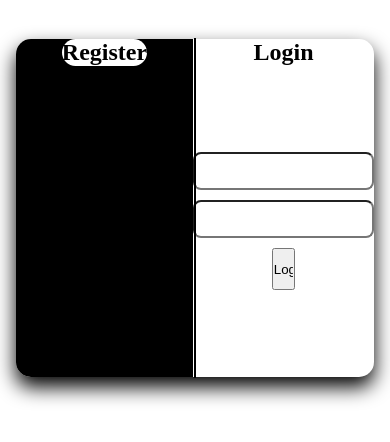
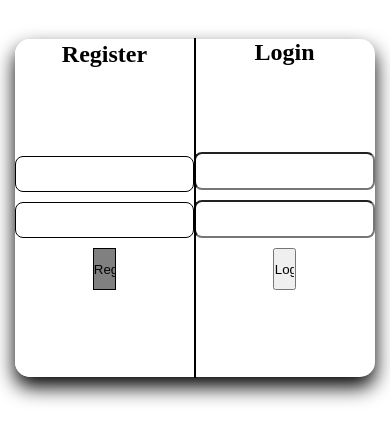
Before and after one commit to Joao-Sant-Ana/Cheat-Galaxy1, a plain HTML site: page login.html in a window 390 px wide. Both pictures are taken after a click on the element "Register". Drawn offline with Linux system fonts and the light colour scheme.

Commit message:
Lado esquerdo concluido
Lado esquerdo da animação feito, falta apenas fazer o lado direito.

Acresentar tarefa:
Deixar a tela de login com melhor responsividade.

```diff
--- a/login.css
+++ b/login.css
@@ -64,16 +64,23 @@ main {
     background-color: black;
     border: none;
     pointer-events: none;
-    animation-name: goUp;
 }
 
 #txtregister{
-    border: 2px solid white;
+    border: 2px solid black;
     margin-top: 69.5%;
-    background-color: white;
+    background-color: black;
+    color: white;
     border-radius: 15px;
     pointer-events: all;
-    cursor: pointer;
+    cursor: pointer ;
+    transition: 0.5s;
+}
+
+#txtregister:hover {
+    border: 2px solid white;
+    background-color: white;
+    color: black;
 }
 
 hr {
--- a/login.js
+++ b/login.js
@@ -9,16 +9,43 @@ var $btnLogin = document.getElementById('login-btn')
 var $register = document.getElementById('register')
 var $userRegis = document.getElementById('username-regis')
 var $passRegis = document.getElementById('password-regis')
-var $btnRegis = document.getElementById('btn-regis')
+var $btnRegis = document.getElementById('register-btn')
 
 $registext.addEventListener('click', clique)
 
 function clique() {
-    $left.style.animation = 'changeColor'
-    $registext.style.border = 'none'
-    $registext.style.transition = '2s'
-    $registext.style.transform = 'translatey(0px)'
-    setTimeout(() => {
-        $registext.style.marginTop = '0'+'%'
-    }, 1)
+    $left.style.pointerEvents = 'all'
+
+    //Animação da cor\\
+
+    $left.style.transitionDuration = '1.5s'
+    $left.style.backgroundColor = 'white'
+
+    //Animação do texto subindo\\
+
+    $registext.style.transition = '1.5s'
+    $registext.style.marginTop = '0'+'%'
+    $registext.style.border = '2px solid white'
+    $registext.style.color = 'black'
+    $registext.style.backgroundColor = 'white'
+    $registext.style.cursor = 'default'
+
+    //Animação dos inputs\\
+
+    $userRegis.style.transition = '1.5s'
+    $userRegis.style.backgroundColor = 'white'
+    $userRegis.style.border = '1px solid black'
+    $userRegis.style.pointerEvents = 'all'
+
+    $passRegis.style.transition = '1.5s'
+    $passRegis.style.backgroundColor = 'white'
+    $passRegis.style.border = '1px solid black'
+    $passRegis.style.pointerEvents = 'all'
+
+    $btnRegis.style.transition = '1.5s'
+    $btnRegis.style.backgroundColor = 'white'
+    $btnRegis.style.border = '1px solid black'
+    $btnRegis.style.backgroundColor = 'Grey'
+    $btnRegis.style.cursor = 'pointer'
+    $btnRegis.style.pointerEvents = 'all'
 }
```
